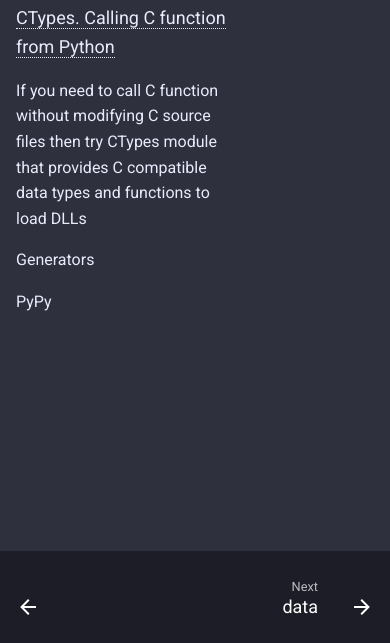
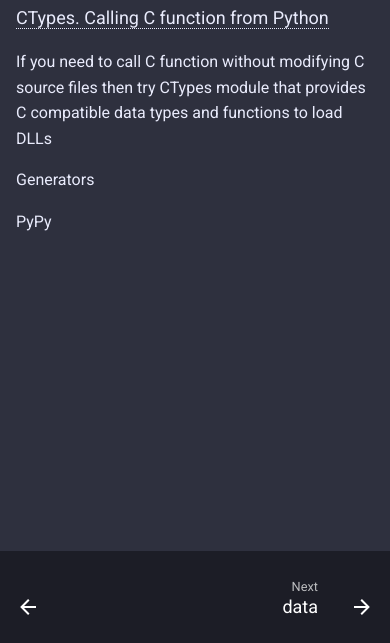
Before and after one commit to agrazh/agrazh.github.io, a plain HTML site: page lang/index.html in a window 390 px wide. Shown: the part 201-844 px from the top of the page. Drawn offline with Linux system fonts and the light colour scheme.

Commit message:
Fix styles

```diff
--- a/css/custom.css
+++ b/css/custom.css
@@ -124,6 +124,14 @@ h2, h3 {
   flex-direction: row;
   flex-wrap: wrap;
   justify-content: start;
+  width: 76%;
+}
+
+@media screen and (max-width: 60em) {
+  .post-link {
+    width: 100%;
+  }
+
 }
 
 .post-link > .img {
@@ -137,8 +145,17 @@ h2, h3 {
 }
 
 .post-link > .body {
-  width: 60%;
+  width: 70%;
 }
+
+@media screen and (max-width: 40em) {
+  .post-link > .body {
+    width: 100%;
+  }
+}
+
+
+
 
 .post-link > .body > .title > a {
   font-size: 18px;
```
Also changed, not shown: 1 other file.
